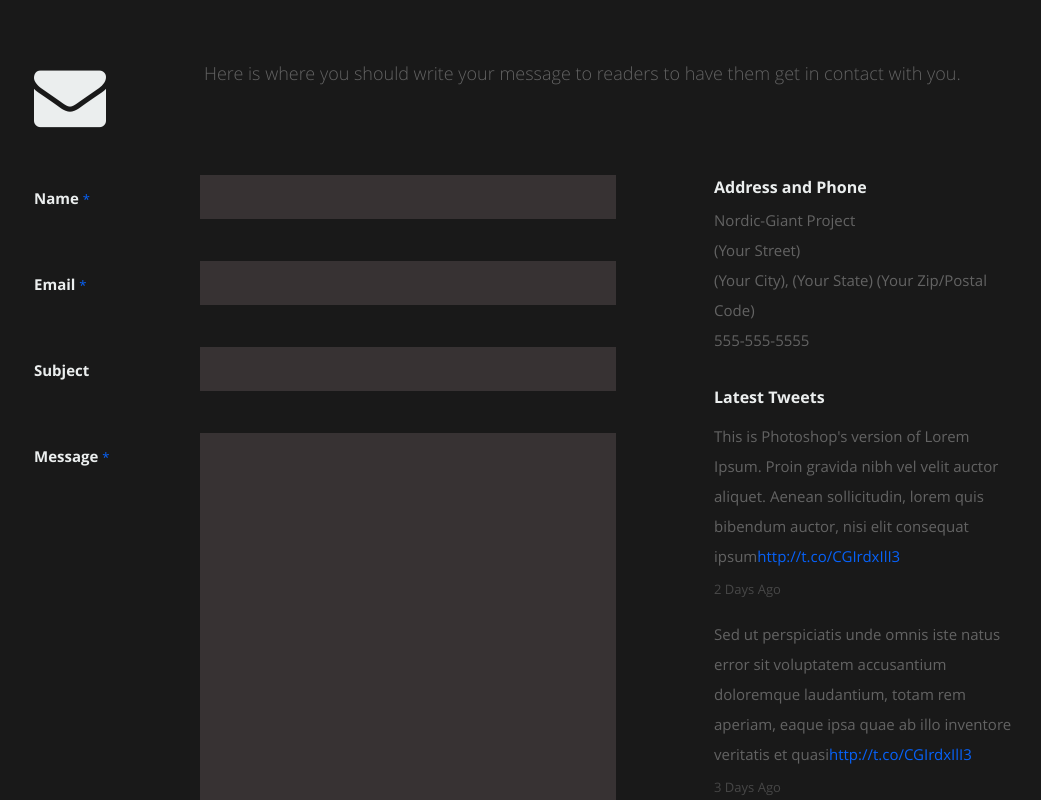
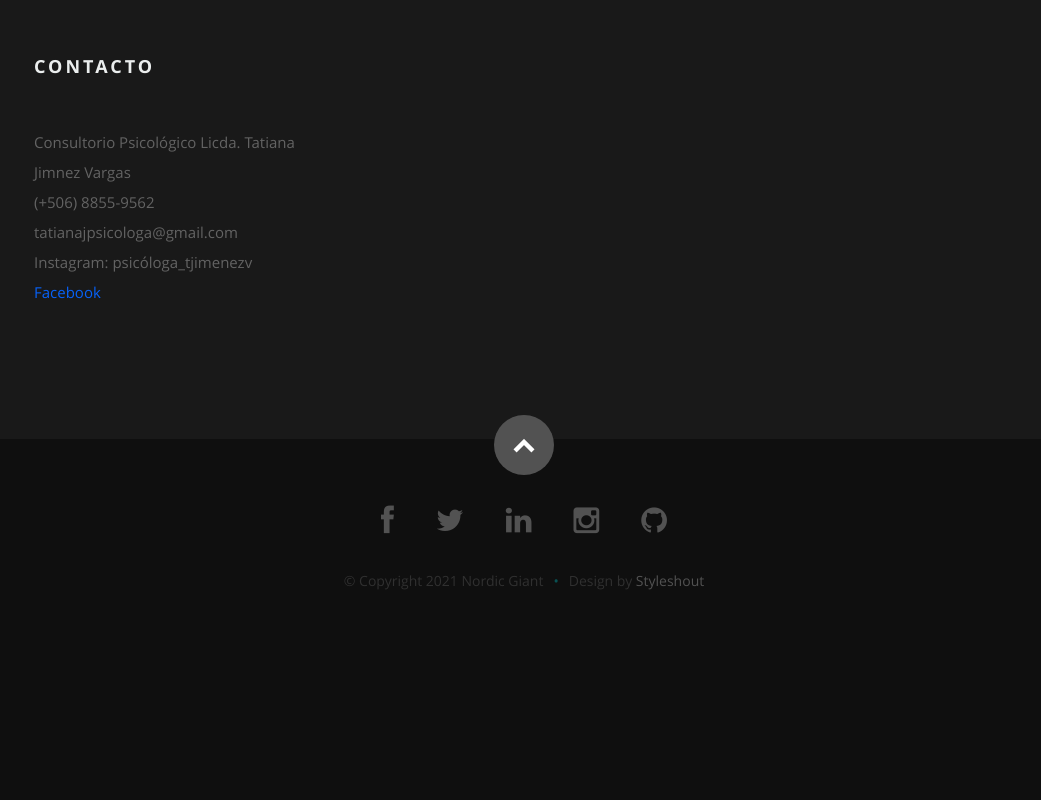
Before and after one commit to ChipsAchoy/Psicologa-Tatiana-Web, a React (Create React App) app: page / in a window 1280 px wide. Shown: the part 4580-5380 px from the top of the page, without its empty margins (116-1157 px from the left). After the commit the page ends 5224 px from the top, so only its background shows below. Built offline with nearby package versions, Linux system fonts and the light colour scheme.

Commit message:
contacto listo

```diff
--- a/public/css/layout.css
+++ b/public/css/layout.css
@@ -1021,6 +1021,17 @@ call-to-action .button {
 	color: #0762f9;
 	font-size: 13px;
 }
+
+#contact h2{
+   font: 18px/24px 'opensans-bold', sans-serif;
+   text-transform: uppercase;
+   letter-spacing: 3px;
+   color: #EBEEEE;
+   margin-bottom: 6px;
+}
+
+
+
 #message-warning, #message-success {
    display: none;
 	background: #0F0F0F;
--- a/src/Components/Contact.js
+++ b/src/Components/Contact.js
@@ -3,147 +3,32 @@ import { Fade, Slide } from "react-reveal";
 
 class Contact extends Component {
   render() {
-    if (!this.props.data) return null;
 
-    const name = this.props.data.name;
-    const street = this.props.data.address.street;
-    const city = this.props.data.address.city;
-    const state = this.props.data.address.state;
-    const zip = this.props.data.address.zip;
-    const phone = this.props.data.phone;
-    const message = this.props.data.contactmessage;
+
 
     return (
       <section id="contact">
         <Fade bottom duration={1000}>
           <div className="row section-head">
-            <div className="two columns header-col">
-              <h1>
-                <span>Get In Touch.</span>
-              </h1>
-            </div>
-
-            <div className="ten columns">
-              <p className="lead">{message}</p>
+            <div className=" columns">
+              <h2>Contacto</h2>
             </div>
           </div>
         </Fade>
 
         <div className="row">
-          <Slide left duration={1000}>
-            <div className="eight columns">
-              <form action="" method="post" id="contactForm" name="contactForm">
-                <fieldset>
-                  <div>
-                    <label htmlFor="contactName">
-                      Name <span className="required">*</span>
-                    </label>
-                    <input
-                      type="text"
-                      defaultValue=""
-                      size="35"
-                      id="contactName"
-                      name="contactName"
-                      onChange={this.handleChange}
-                    />
-                  </div>
 
-                  <div>
-                    <label htmlFor="contactEmail">
-                      Email <span className="required">*</span>
-                    </label>
-                    <input
-                      type="text"
-                      defaultValue=""
-                      size="35"
-                      id="contactEmail"
-                      name="contactEmail"
-                      onChange={this.handleChange}
-                    />
-                  </div>
-
-                  <div>
-                    <label htmlFor="contactSubject">Subject</label>
-                    <input
-                      type="text"
-                      defaultValue=""
-                      size="35"
-                      id="contactSubject"
-                      name="contactSubject"
-                      onChange={this.handleChange}
-                    />
-                  </div>
-
-                  <div>
-                    <label htmlFor="contactMessage">
-                      Message <span className="required">*</span>
-                    </label>
-                    <textarea
-                      cols="50"
-                      rows="15"
-                      id="contactMessage"
-                      name="contactMessage"
-                    ></textarea>
-                  </div>
-
-                  <div>
-                    <button className="submit">Submit</button>
-                    <span id="image-loader">
-                      <img alt="" src="images/loader.gif" />
-                    </span>
-                  </div>
-                </fieldset>
-              </form>
-
-              <div id="message-warning"> Error boy</div>
-              <div id="message-success">
-                <i className="fa fa-check"></i>Your message was sent, thank you!
-                <br />
-              </div>
-            </div>
-          </Slide>
 
           <Slide right duration={1000}>
             <aside className="four columns footer-widgets">
               <div className="widget widget_contact">
-                <h4>Address and Phone</h4>
                 <p className="address">
-                  {name}
-                  <br />
-                  {street} <br />
-                  {city}, {state} {zip}
-                  <br />
-                  <span>{phone}</span>
+                  Consultorio Psicológico Licda. Tatiana Jimnez Vargas <br/>
+                  (+506) 8855-9562<br/>
+                  tatianajpsicologa@gmail.com<br/>
+                  Instagram: psicóloga_tjimenezv<br/>
+                  <a href=" https://www.facebook.com/psicologatatianajimenezvargas?mibextid=ibOpuV">Facebook</a><br/>
                 </p>
-              </div>
-
-              <div className="widget widget_tweets">
-                <h4 className="widget-title">Latest Tweets</h4>
-                <ul id="twitter">
-                  <li>
-                    <span>
-                      This is Photoshop's version of Lorem Ipsum. Proin gravida
-                      nibh vel velit auctor aliquet. Aenean sollicitudin, lorem
-                      quis bibendum auctor, nisi elit consequat ipsum
-                      <a href="./">http://t.co/CGIrdxIlI3</a>
-                    </span>
-                    <b>
-                      <a href="./">2 Days Ago</a>
-                    </b>
-                  </li>
-                  <li>
-                    <span>
-                      Sed ut perspiciatis unde omnis iste natus error sit
-                      voluptatem accusantium doloremque laudantium, totam rem
-                      aperiam, eaque ipsa quae ab illo inventore veritatis et
-                      quasi
-                      <a href="./">http://t.co/CGIrdxIlI3</a>
-                    </span>
-                    <b>
-                      <a href="./">3 Days Ago</a>
-                    </b>
-                  </li>
-                </ul>
               </div>
             </aside>
           </Slide>
--- a/src/Components/Servicios.js
+++ b/src/Components/Servicios.js
@@ -20,7 +20,7 @@ class Servicios extends Component {
               </div>
               <div className="column">
                 <img
-                  src={profilepic}
+                  src={profilepic} alt="Profile pic"
                 />
               </div>
             </div>
```
